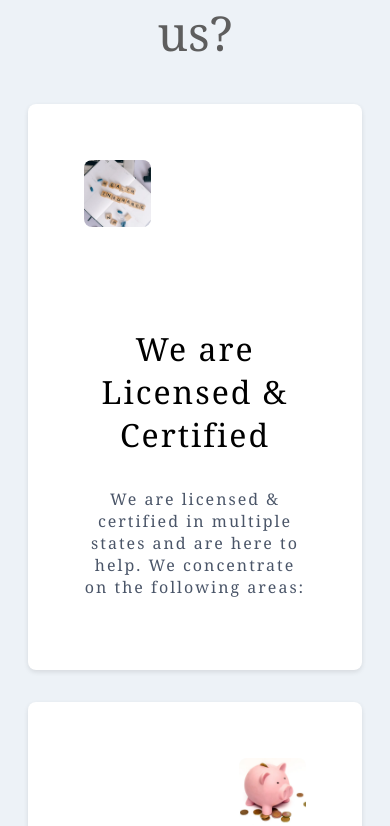
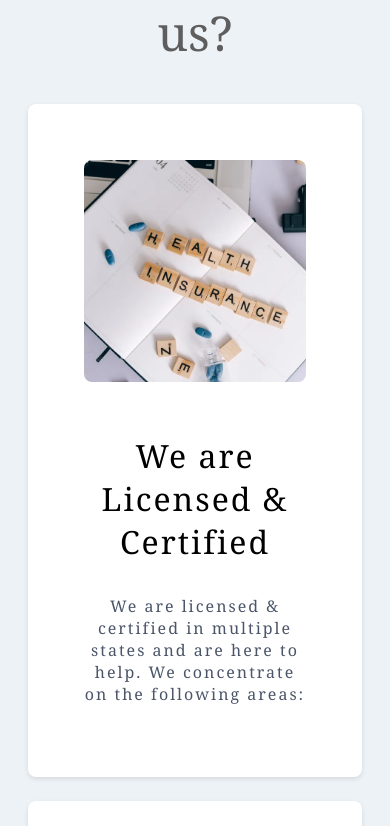
Before and after one commit to atphung21/business-web-template, a React (Create React App) app: page / in a window 390 px wide. Shown: the part 1618-2444 px from the top of the page. Built offline with nearby package versions, Linux system fonts and the light colour scheme.

Commit message:
jessica ito preview website updated viewport for mobile and screen size doc page to vh30

```diff
--- a/src/components/serviceCard/ServiceCard.jsx
+++ b/src/components/serviceCard/ServiceCard.jsx
@@ -27,19 +27,19 @@ import React from 'react';
                 borderRadius: "8px",
                 textAlign: "center",  // Align text for better reading
                 alignItems: "center",
-                gap: "4rem",        // Creates spacing between image and text
+                gap: "1rem",        // Creates spacing between image and text
                 flexWrap: "wrap",
                 letterSpacing: "2px",
                 width: "fit-content(100%)",
-                margin: "2rem auto",
+                margin: "1.5rem auto",
             }}
         >
               <meta
       name="viewport"
       content="width=device-width, initial-scale=1.0"
     ></meta>
-            <div style={{ flex: "0 1 30%" }}> {/* Controls image size */}
-                {image && <img src={image} alt={title} style={{ width: "100%", borderRadius: "8px" }} />}
+            <div style={{ flex: "0 1 30vh" }}> {/* Controls image size */}
+                {image && <img src={image} alt={title} style={{ width: '100%', borderRadius: "8px" }} />}
             </div>
             <div style={{ flex: "1" }}>
                 <h3 style={{ fontSize: "2rem", fontWeight: "normal", fontFamily: '"Playfair Display", Georgia, serif' }}>{title}</h3>
```
